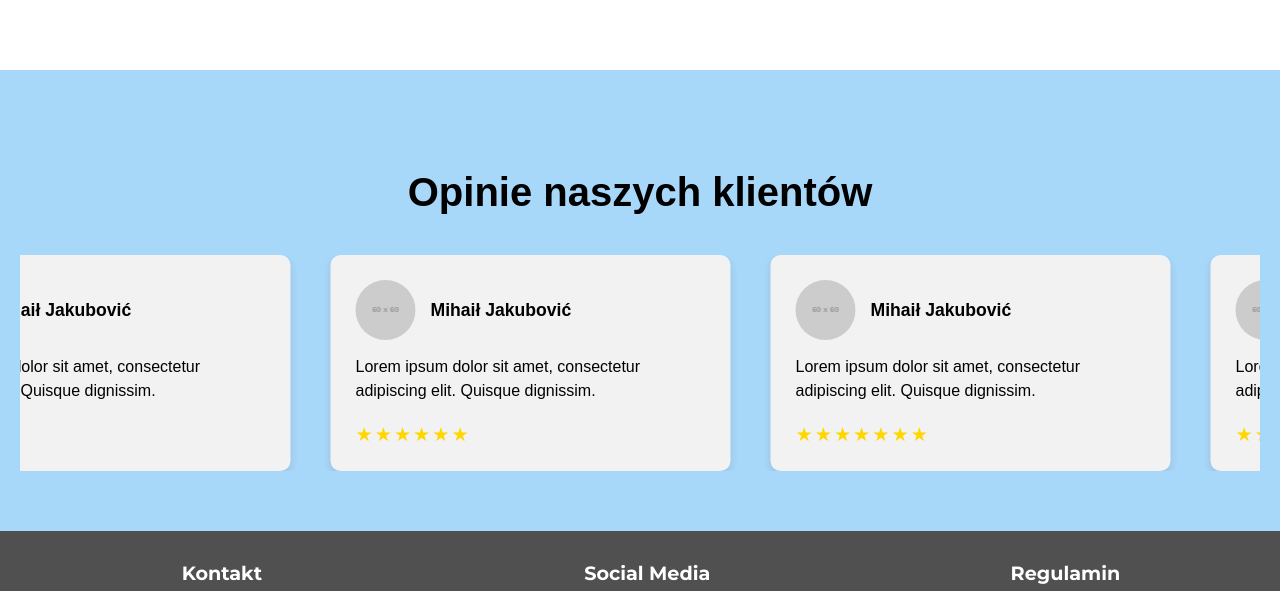
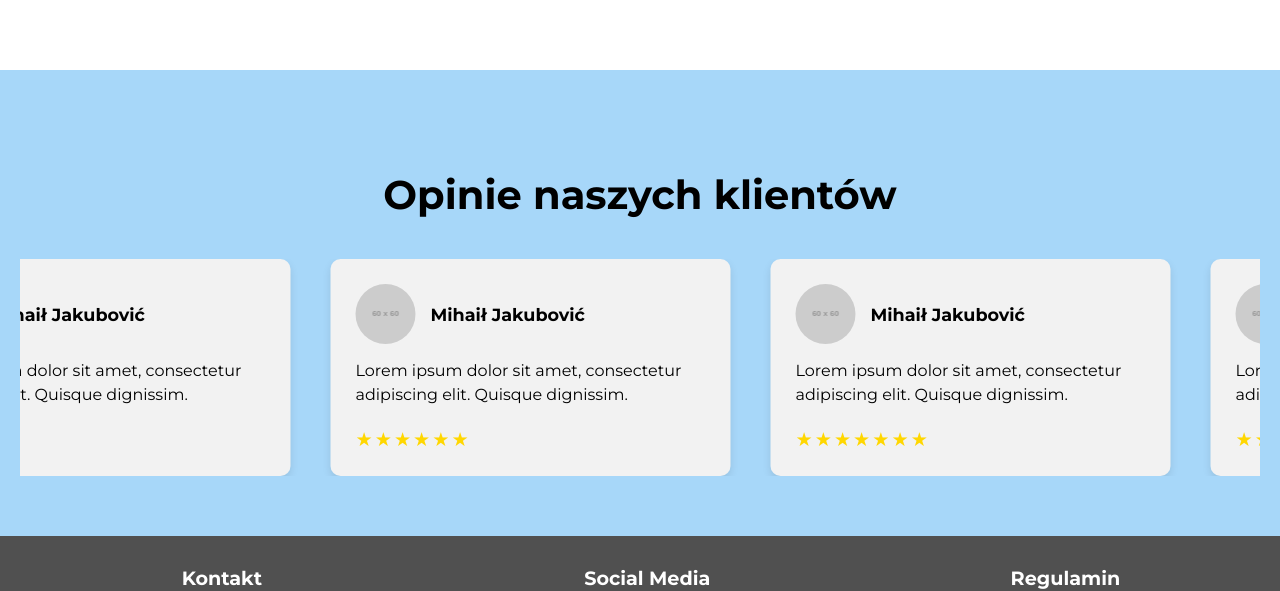
Before and after one commit to kacperoskyyy/ZSPP, a React (Create React App) app in the folder frontend/my-react-app/: page / in a window 1280 px wide. Shown: the part 2168-2759 px from the top of the page. Built offline with nearby package versions, Linux system fonts and the light colour scheme.

Commit message:
fix czcionek

```diff
--- a/frontend/my-react-app/src/App.css
+++ b/frontend/my-react-app/src/App.css
@@ -247,7 +247,7 @@ html, body {
   height: auto;
 }
 .App-Page3 {
-  font-family: Arial, sans-serif;
+  font-family: Montserrat,  Arial, sans-serif;
   display: flex;
   flex-direction: column;
   align-items: center;
@@ -293,7 +293,7 @@ html, body {
   max-width: 100%;
 }
 .review-page {
-  font-family: "Arial", sans-serif;
+  font-family: "Montserrat", "Arial", sans-serif;
   background: linear-gradient(to bottom, #a7d7f9 60%, #505050 40%);
   /* min-height: 100vh; */
   display: flex;
--- a/frontend/my-react-app/src/components/FormContainer.js
+++ b/frontend/my-react-app/src/components/FormContainer.js
@@ -8,7 +8,7 @@ const containerStyle = {
   minHeight: '100vh',
   // Możesz zmienić gradient, żeby pasował do Twojego designu
   background: 'linear-gradient(180deg, #e2f1ff 0%, #86b7e8 100%)',
-  fontFamily: 'Arial, sans-serif',
+  fontFamily:  'Montserrat, Arial, sans-serif',
 };
 
 const formWrapperStyle = {
--- a/frontend/my-react-app/src/index.css
+++ b/frontend/my-react-app/src/index.css
@@ -4,7 +4,7 @@
 
 body {
   margin: 0;
-  font-family: -apple-system, BlinkMacSystemFont, 'Segoe UI', 'Roboto', 'Oxygen',
+  font-family: -apple-system, BlinkMacSystemFont, 'Montserrat', 'Segoe UI', 'Roboto', 'Oxygen',
     'Ubuntu', 'Cantarell', 'Fira Sans', 'Droid Sans', 'Helvetica Neue',
     sans-serif;
   -webkit-font-smoothing: antialiased;
--- a/frontend/my-react-app/src/pages/UserDashboard.css
+++ b/frontend/my-react-app/src/pages/UserDashboard.css
@@ -3,7 +3,7 @@
   display: flex;
   min-height: 100vh;
   background-color: #f0f2f5;
-  font-family: "Segoe UI", sans-serif;
+  font-family: "Montserrat", "Segoe UI", sans-serif;
 }
 
 /* Pasek boczny */
```
